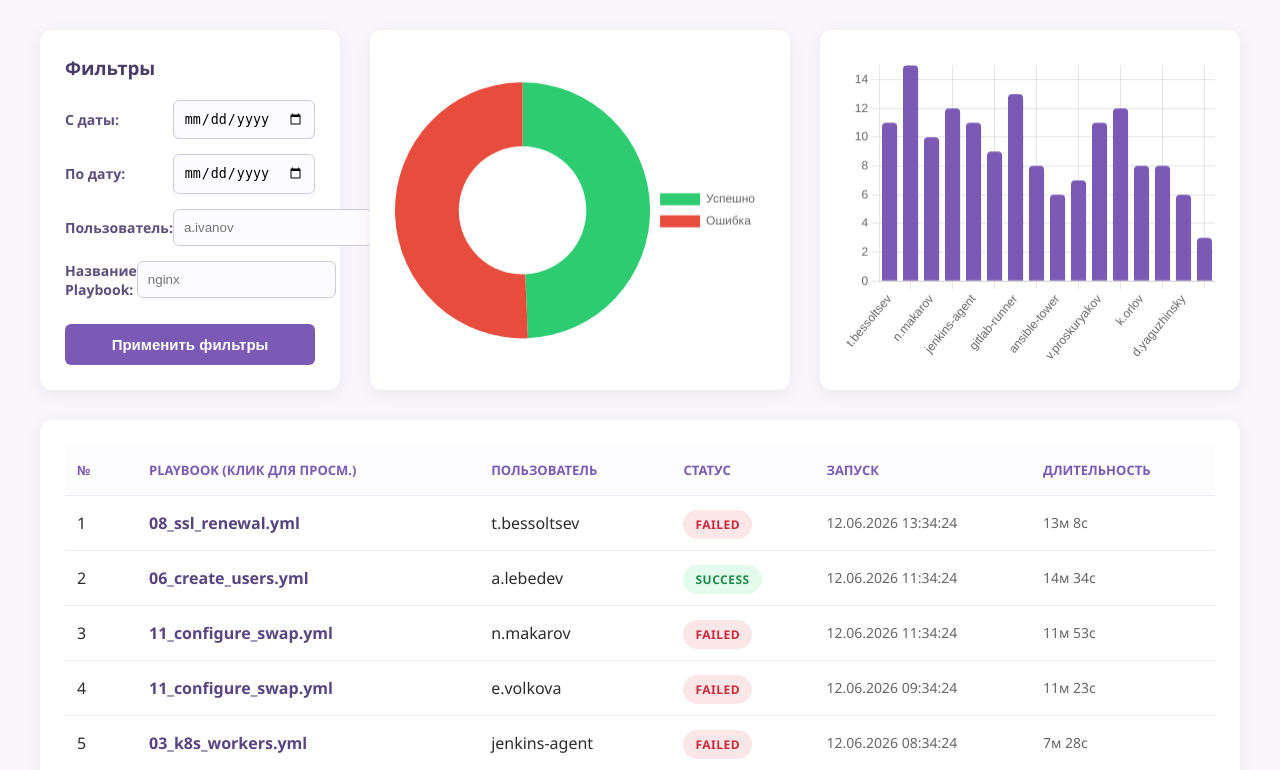
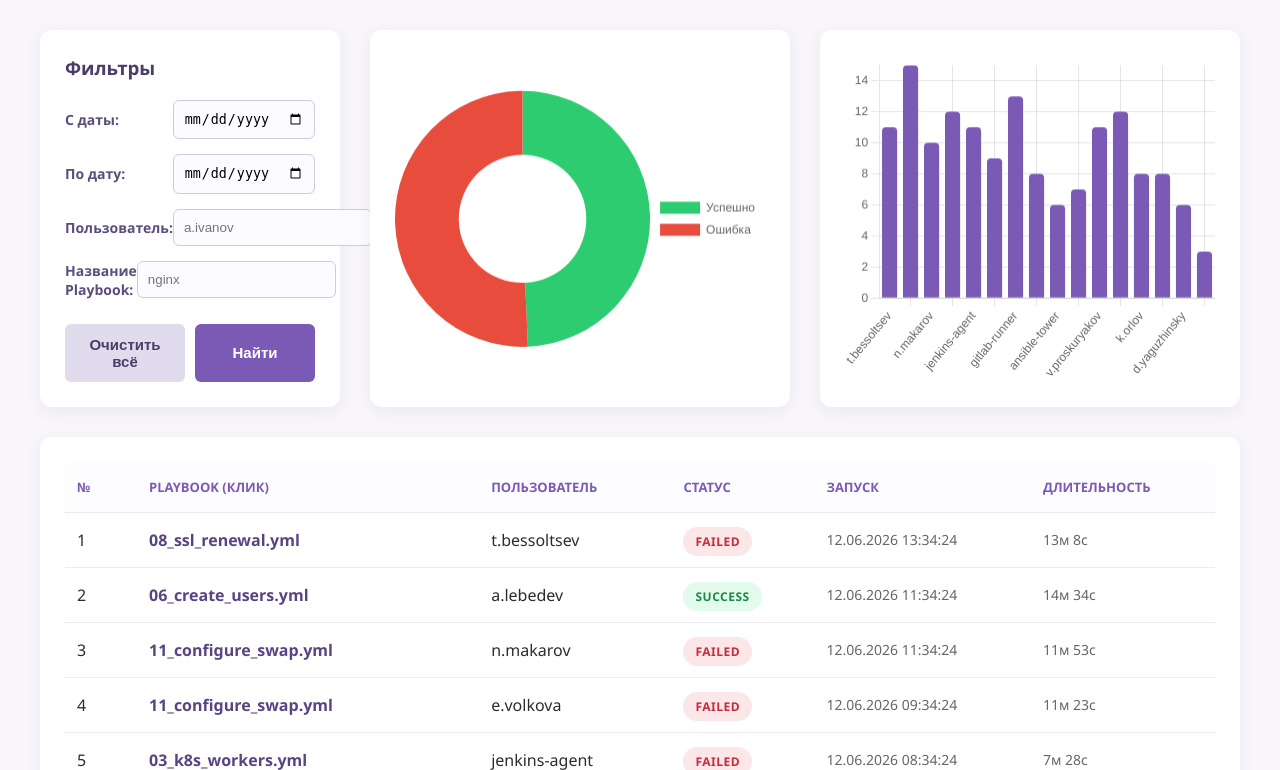
Before and after one commit to bloodyEmmy/Ansible-Dashboard, a Flask app: page / in a window 1280 px wide. Shown: the part 70-840 px from the top of the page. Run offline with Flask 3, Linux system fonts and the light colour scheme; data comes from the database, SQL or seed files in the repository.

Commit message:
fix problems with searching

```diff
--- a/static/style.css
+++ b/static/style.css
@@ -205,3 +205,29 @@ pre {
     font-size: 14px;
     border: 1px solid #322b40;
 }
+
+/* Стили для новых кнопок */
+.button-group {
+    display: flex;
+    gap: 10px;
+    margin-top: 15px;
+}
+
+.btn-primary {
+    flex: 1;
+    background-color: #7b5ab5;
+}
+
+.btn-primary:hover {
+    background-color: #634596;
+}
+
+.btn-clear {
+    flex: 1;
+    background-color: #e1dced;
+    color: #4a3b69;
+}
+
+.btn-clear:hover {
+    background-color: #d1c9de;
+}
--- a/templates/index.html
+++ b/templates/index.html
@@ -32,7 +32,11 @@
                     <label>Название Playbook:</label>
                     <input type="text" id="playbook" placeholder="nginx">
                 </div>
-                <button onclick="loadHistory()">Применить фильтры</button>
+
+                <div class="button-group">
+                    <button class="btn-clear" onclick="clearFilters()">Очистить всё</button>
+                    <button class="btn-primary" onclick="loadHistory()">Найти</button>
+                </div>
             </div>
 
             <div class="panel chart-panel">
@@ -49,7 +53,7 @@
                 <thead>
                     <tr>
                         <th>№</th>
-                        <th>Playbook (клик для просм.)</th>
+                        <th>Playbook (клик)</th>
                         <th>Пользователь</th>
                         <th>Статус</th>
                         <th>Запуск</th>
@@ -73,6 +77,15 @@
         let myChart = null;
         let myUserChart = null;
 
+        // --- Удобство интерфейса: автоудаление пробелов при вставке ---
+        ['user', 'playbook'].forEach(id => {
+            document.getElementById(id).addEventListener('paste', function(e) {
+                setTimeout(() => {
+                    this.value = this.value.trim();
+                }, 10);
+            });
+        });
+
         function formatRuDate(dateString) {
             const date = new Date(dateString);
             return date.toLocaleString('ru-RU', {
@@ -89,10 +102,16 @@
         }
 
         async function loadHistory() {
+            // Дополнительная зачистка на случай ручного ввода пробелов
+            const userField = document.getElementById('user');
+            const playbookField = document.getElementById('playbook');
+            userField.value = userField.value.trim();
+            playbookField.value = playbookField.value.trim();
+
             const startDate = document.getElementById('start_date').value;
             const endDate = document.getElementById('end_date').value;
-            const user = document.getElementById('user').value;
-            const playbook = document.getElementById('playbook').value;
+            const user = userField.value;
+            const playbook = playbookField.value;
 
             let url = new URL('/api/history', window.location.origin);
             if (startDate) url.searchParams.append('start_date', startDate + " 00:00:00");
@@ -113,17 +132,16 @@
                 let counter = 1;
 
                 result.data.forEach(run => {
-                    // Подсчет для первого графика
                     if (run.status === 'SUCCESS') successCount++;
                     else failedCount++;
 
-                    // Подсчет для второго графика
                     userCounts[run.user] = (userCounts[run.user] || 0) + 1;
 
+                    // Добавлены <span> для чистого копирования текста без табуляций ячейки
                     const row = `<tr>
                         <td>${counter++}</td>
-                        <td class="playbook-name" onclick="viewPlaybook('${run.playbook_name}')">${run.playbook_name}</td>
-                        <td>${run.user}</td>
+                        <td class="playbook-name" onclick="handlePlaybookClick(event, '${run.playbook_name}')"><span>${run.playbook_name}</span></td>
+                        <td><span>${run.user}</span></td>
                         <td><span class="badge ${run.status.toLowerCase()}">${run.status}</span></td>
                         <td class="time-col">${formatRuDate(run.start_time)}</td>
                         <td class="time-col">${getDuration(run.start_time, run.end_time)}</td>
@@ -136,48 +154,30 @@
             } catch (error) { console.error("Ошибка API:", error); }
         }
 
-        function updateStatusChart(success, failed) {
-            const ctx = document.getElementById('statusChart').getContext('2d');
-            if (myChart) myChart.destroy();
-            myChart = new Chart(ctx, {
-                type: 'doughnut',
-                data: {
-                    labels: ['Успешно', 'Ошибка'],
-                    datasets: [{ data: [success, failed], backgroundColor: ['#2ecc71', '#e74c3c'], borderWidth: 0 }]
-                },
-                options: { responsive: true, maintainAspectRatio: false, plugins: { legend: { position: 'right' } } }
-            });
+        function clearFilters() {
+            document.getElementById('start_date').value = '';
+            document.getElementById('end_date').value = '';
+            document.getElementById('user').value = '';
+            document.getElementById('playbook').value = '';
+            loadHistory();
         }
 
-        function updateUserChart(dataMap) {
-            const ctx = document.getElementById('userChart').getContext('2d');
-            if (myUserChart) myUserChart.destroy();
-
-            myUserChart = new Chart(ctx, {
-                type: 'bar',
-                data: {
-                    labels: Object.keys(dataMap),
-                    datasets: [{
-                        label: 'Количество запусков',
-                        data: Object.values(dataMap),
-                        backgroundColor: '#7b5ab5',
-                        borderRadius: 4
-                    }]
-                },
-                options: {
-                    responsive: true,
-                    maintainAspectRatio: false,
-                    plugins: { legend: { display: false } },
-                    scales: { y: { beginAtZero: true, ticks: { stepSize: 1 } } }
-                }
-            });
+        // --- Умный клик по плейбуку ---
+        function handlePlaybookClick(event, filename) {
+            // Получаем текст, который сейчас выделен мышкой
+            const selection = window.getSelection().toString();
+            // Если длина выделенного текста больше 0, значит пользователь копирует текст. Модалку не открываем.
+            if (selection.length > 0) {
+                return;
+            }
+            // Иначе это обычный клик — открываем код.
+            viewPlaybook(filename);
         }
 
         async function viewPlaybook(filename) {
             try {
                 const response = await fetch(`/api/playbook/${filename}`);
                 const result = await response.json();
-
                 if (result.status === 'success') {
                     document.getElementById('modalTitle').innerText = filename;
                     document.getElementById('modalCode').innerText = result.content;
@@ -186,8 +186,29 @@
             } catch (error) { alert("Ошибка загрузки файла"); }
         }
 
-        function closeModal() {
-            document.getElementById('codeModal').style.display = "none";
+        function closeModal() { document.getElementById('codeModal').style.display = "none"; }
+
+        function updateStatusChart(success, failed) {
+            const ctx = document.getElementById('statusChart').getContext('2d');
+            if (myChart) myChart.destroy();
+            myChart = new Chart(ctx, {
+                type: 'doughnut',
+                data: { labels: ['Успешно', 'Ошибка'], datasets: [{ data: [success, failed], backgroundColor: ['#2ecc71', '#e74c3c'], borderWidth: 0 }] },
+                options: { responsive: true, maintainAspectRatio: false, plugins: { legend: { position: 'right' } } }
+            });
+        }
+
+        function updateUserChart(dataMap) {
+            const ctx = document.getElementById('userChart').getContext('2d');
+            if (myUserChart) myUserChart.destroy();
+            myUserChart = new Chart(ctx, {
+                type: 'bar',
+                data: {
+                    labels: Object.keys(dataMap),
+                    datasets: [{ label: 'Количество запусков', data: Object.values(dataMap), backgroundColor: '#7b5ab5', borderRadius: 4 }]
+                },
+                options: { responsive: true, maintainAspectRatio: false, plugins: { legend: { display: false } }, scales: { y: { beginAtZero: true, ticks: { stepSize: 1 } } } }
+            });
         }
 
         window.onload = loadHistory;
```
